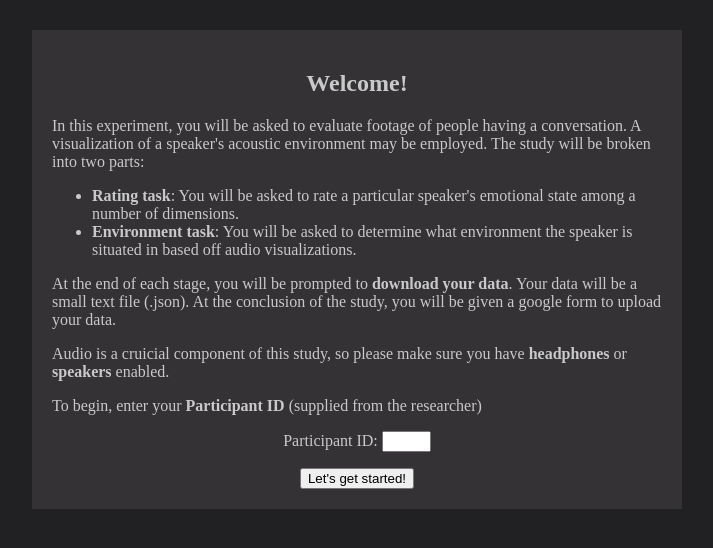
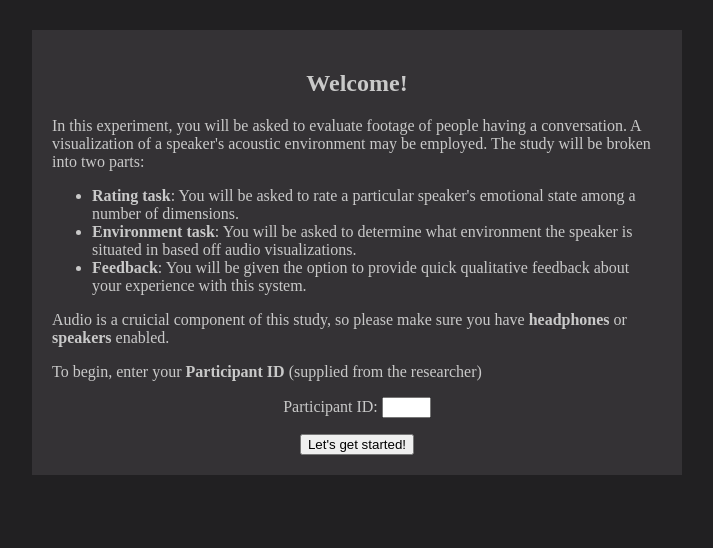
Before and after one commit to dvdmrn/audio-context-study-redux, a website: page static/index.html in a window 1280 px wide. Shown: the whole page, without its empty margins (283-996 px from the left). Drawn offline with Linux system fonts and the light colour scheme; no server answers.

Commit message:
dockerified

```diff
--- a/static/index.html
+++ b/static/index.html
@@ -21,9 +21,8 @@
         <ul>
             <li><b>Rating task</b>: You will be asked to rate a particular speaker's emotional state among a number of dimensions.</li>
             <li><b>Environment task</b>: You will be asked to determine what environment the speaker is situated in based off audio visualizations.</li>
-
+	    <li><b>Feedback</b>: You will be given the option to provide quick qualitative feedback about your experience with this system.</li>
         </ul>
-        At the end of each stage, you will be prompted to <b>download your data</b>. Your data will be a small text file (.json). At the conclusion of the study, you will be given a google form to upload your data.
         <p></p>
         Audio is a cruicial component of this study, so please make sure you have <b>headphones</b> or <b>speakers</b> enabled.
         <p></p>
```
